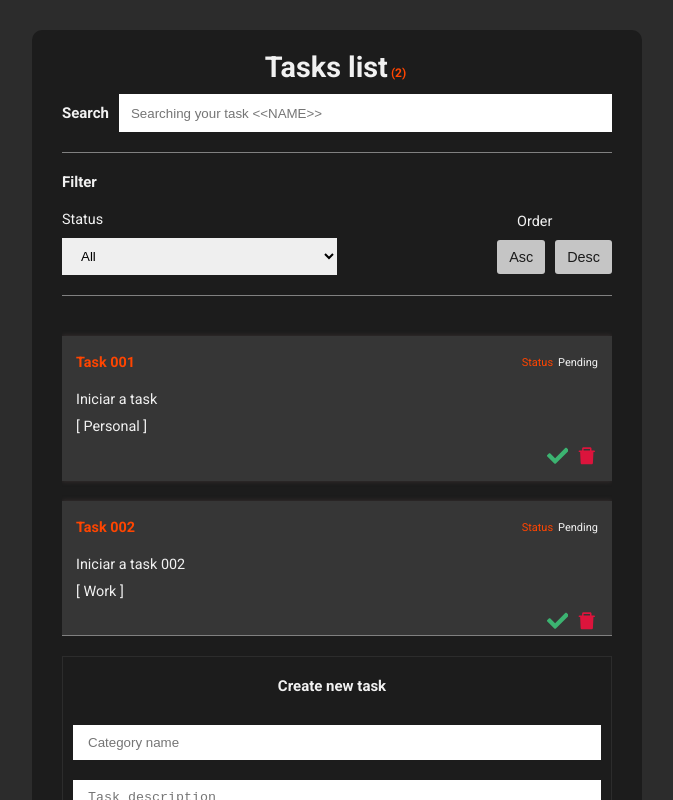
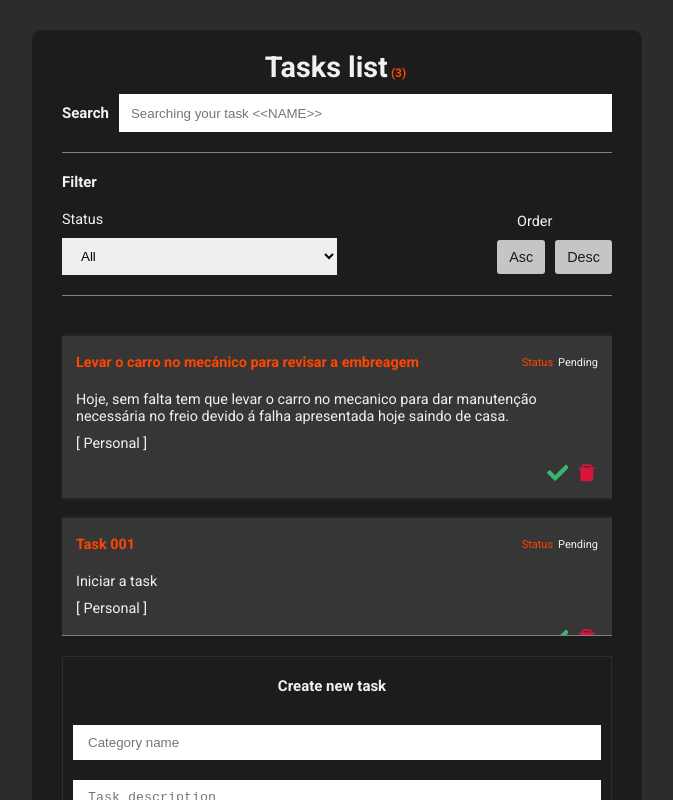
Before and after one commit to maxiamikel19/task-react-vite, a React (Vite) app: page / in a window 1280 px wide. Shown: the top 800 px of the page, without its empty margins (303-976 px from the left). Built offline with nearby package versions, Linux system fonts and the light colour scheme.

Commit message:
Desacoplar o App

```diff
--- a/src/App.jsx
+++ b/src/App.jsx
@@ -1,27 +1,13 @@
 import { useState } from "react";
 import "./App.css";
+import taskList from "./data/tasks";
 import Task from "./components/task/Task";
 import TaskForm from "./components/taskForm/TaskForm";
 import Search from "./components/search/Search";
 import Filter from "./components/filter/Filter";
 
 function App() {
-  const [tasks, setTasks] = useState([
-    {
-      id: 1,
-      name: "Task 001",
-      description: "Iniciar a task",
-      category: "Personal",
-      isCompleted: false,
-    },
-    {
-      id: 2,
-      name: "Task 002",
-      description: "Iniciar a task 002",
-      category: "Work",
-      isCompleted: false,
-    },
-  ]);
+  const [tasks, setTasks] = useState(taskList);
 
   const [search, setSearch] = useState("");
   const [filter, setFilter] = useState("All");
--- /dev/null
+++ b/src/data/tasks.js
@@ -0,0 +1,25 @@
+const taskList = [
+  {
+    id: 1,
+    name: "Task 001",
+    description: "Iniciar a task",
+    category: "Personal",
+    isCompleted: false,
+  },
+  {
+    id: 2,
+    name: "Task 002",
+    description: "Iniciar a task 002",
+    category: "Work",
+    isCompleted: false,
+  },
+  {
+    id: 3,
+    name: "Levar o carro no mecánico para revisar a embreagem",
+    description:
+      "Hoje, sem falta tem que levar o carro no mecanico para dar manutenção necessária no freio devido á falha apresentada hoje saindo de casa.",
+    category: "Personal",
+    isCompleted: false,
+  },
+];
+export default taskList;
```
